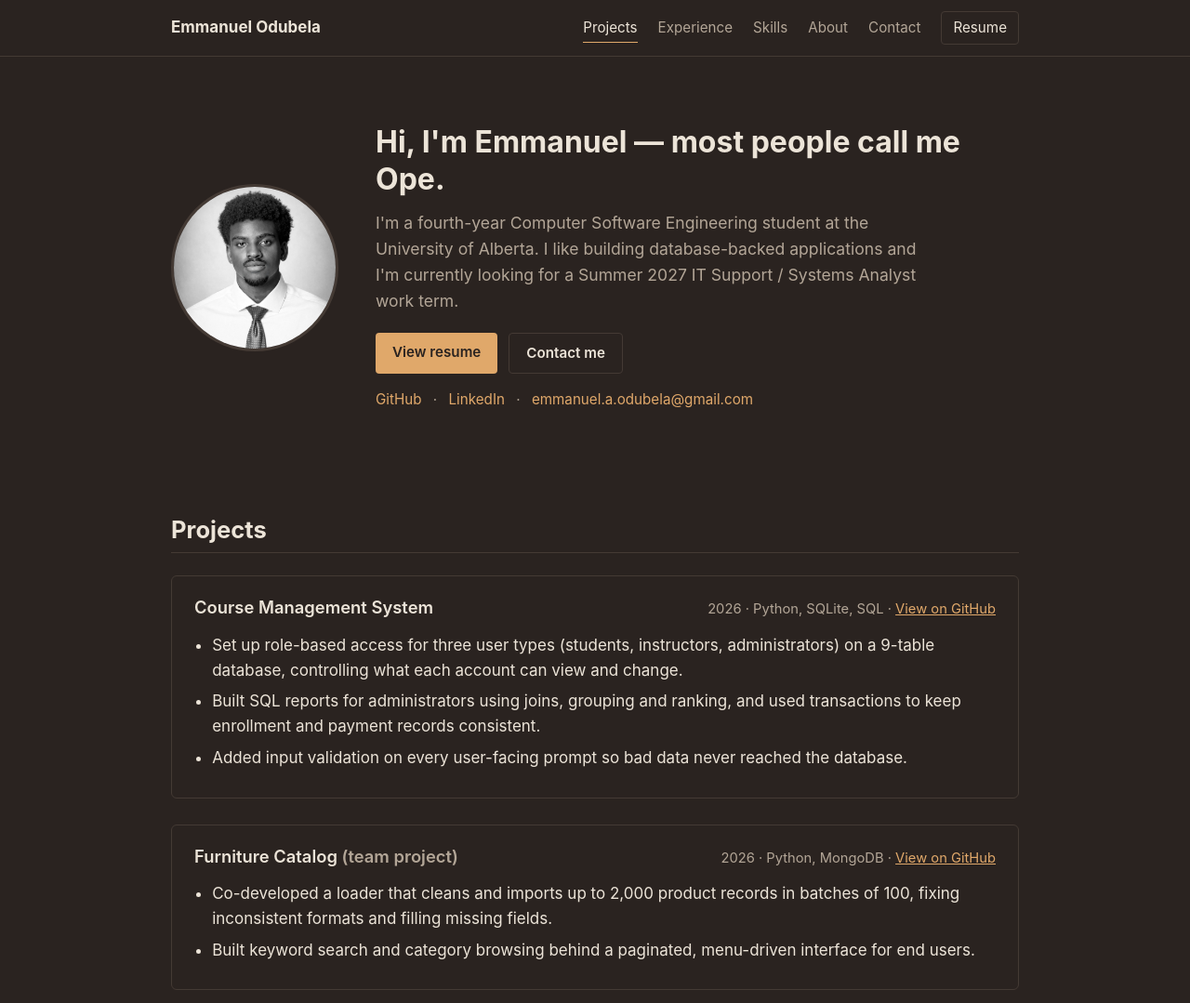
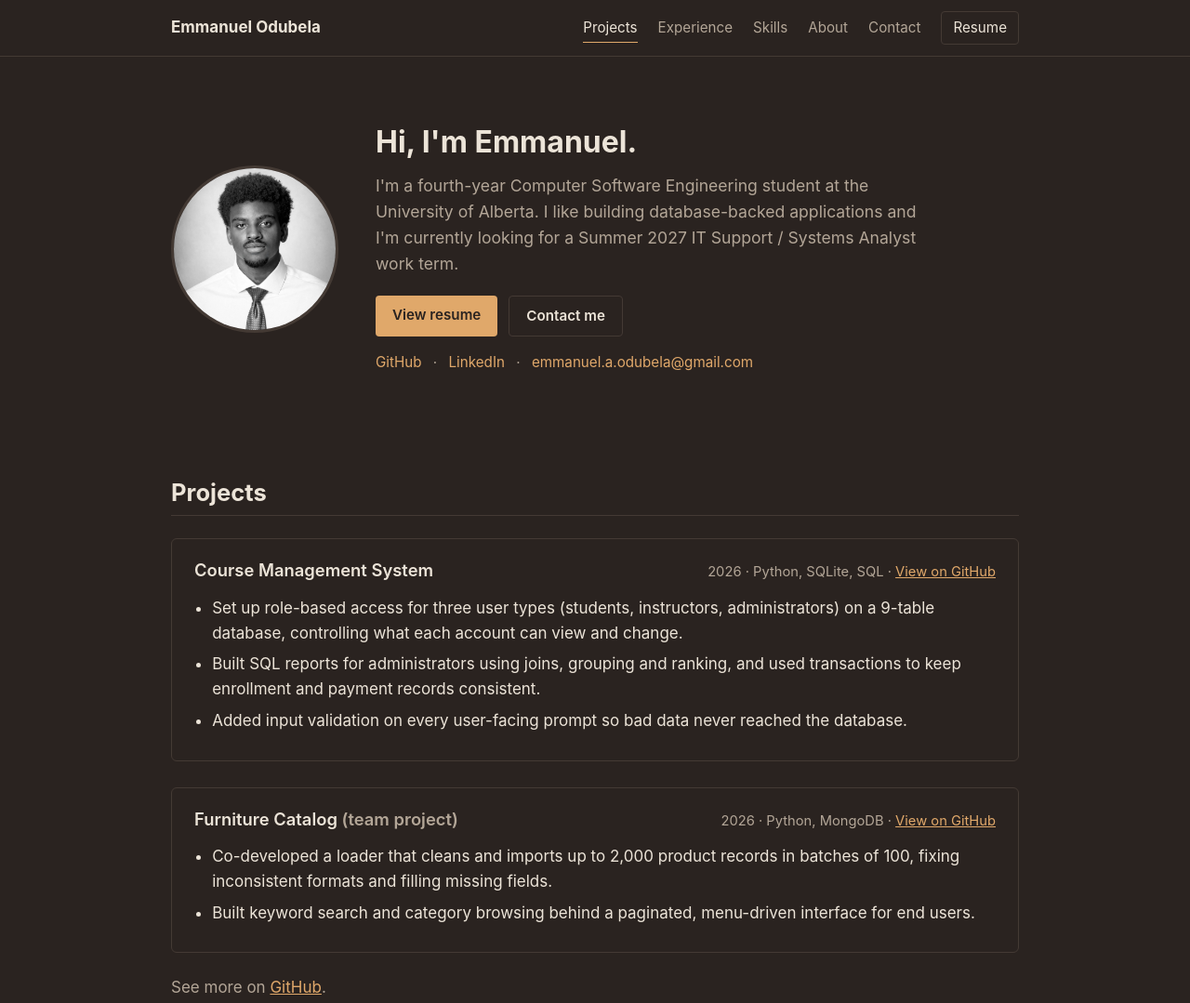
Before and after one commit to Emann17/emann17.github.io, a plain HTML site: page index.html in a window 1280 px wide. Shown: the top 1079 px of the page at 93% size. Drawn offline with Linux system fonts and the light colour scheme.

Commit message:
Update intro heading

```diff
--- a/index.html
+++ b/index.html
@@ -36,7 +36,7 @@
             <div class="container intro-inner">
                 <img src="photo.png" alt="Emmanuel Odubela" class="intro-photo">
                 <div class="intro-text">
-                    <h1>Hi, I'm Emmanuel — most people call me Ope.</h1>
+                    <h1>Hi, I'm Emmanuel.</h1>
                     <p class="lead">
                         I'm a fourth-year Computer Software Engineering student at the University of Alberta.
                         I like building database-backed applications and I'm currently looking for a
```
